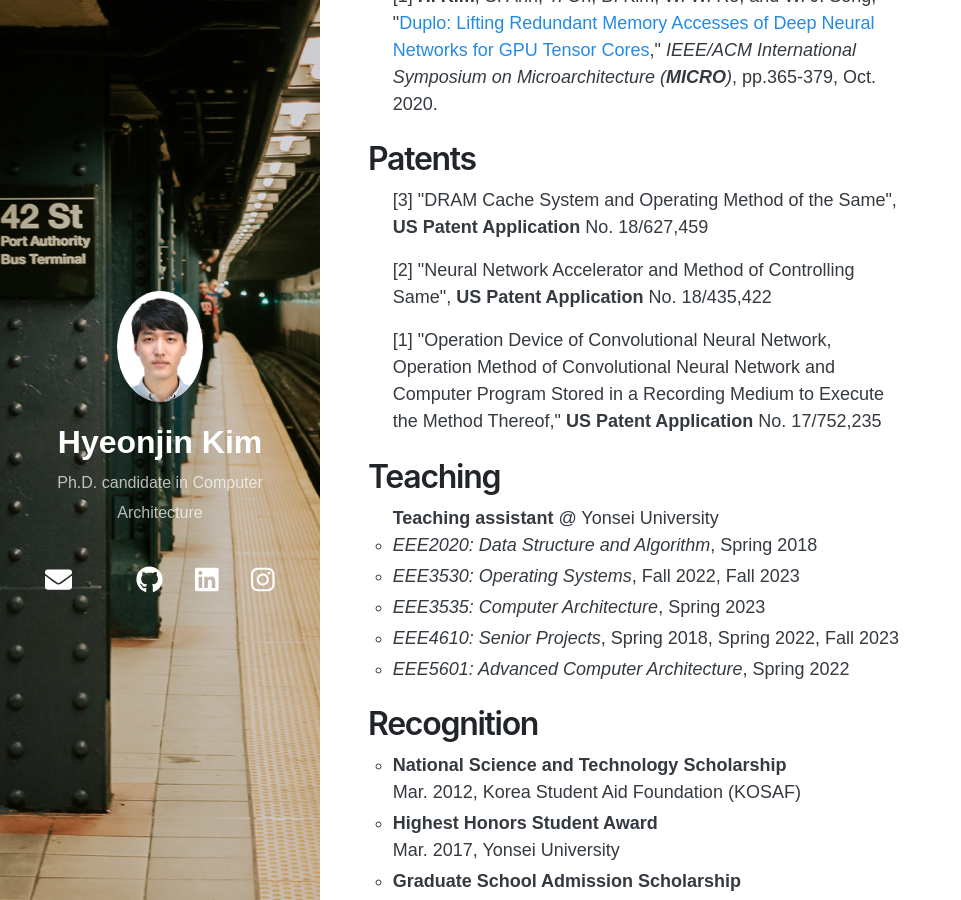
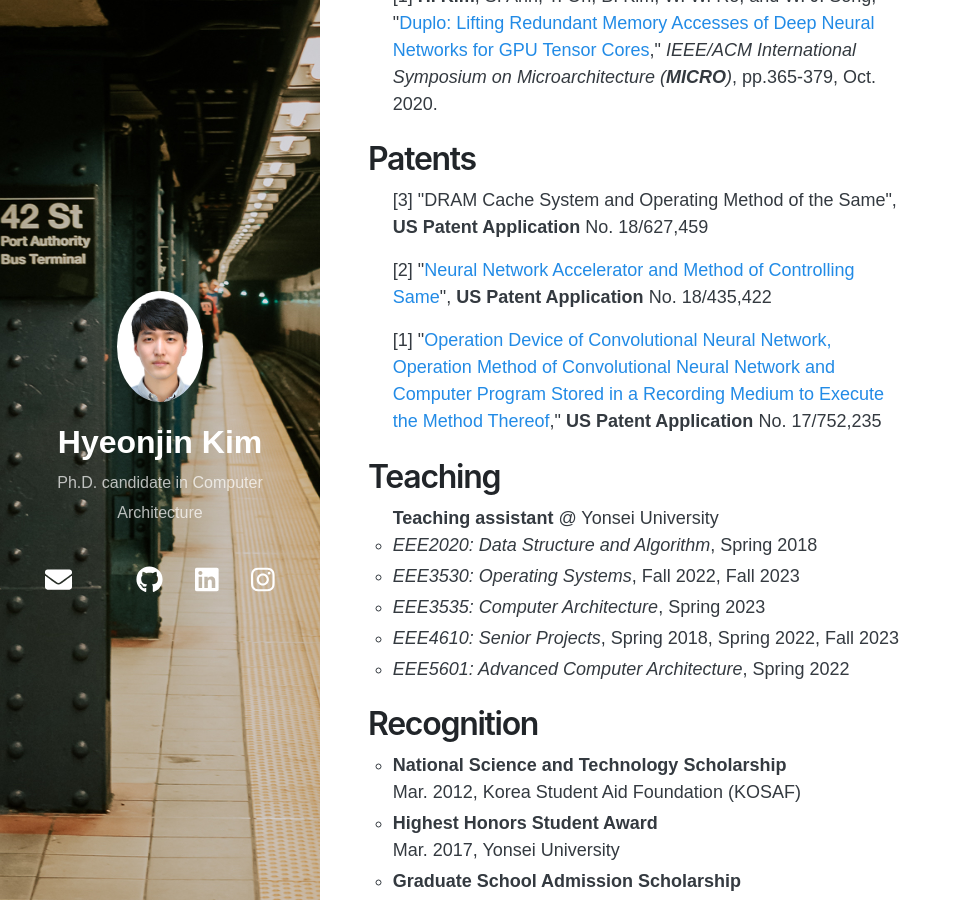
Before and after one commit to springrain12/springrain12.github.io, a Jekyll site: the page built from index.html, in a window 1280 px wide and 900 px high, scrolled down 1279 px. Shown: the whole window, without its empty margins (0-961 px from the left). Built offline with Jekyll 4.4.1, drawn with Linux system fonts in a browser that asks for light colours; nearby versions of some CDN libraries; the list of posts is cut into pages by our own code; a style sheet for code colours, icons or effects is not loaded.

Commit message:
update patent

```diff
--- a/index.html
+++ b/index.html
@@ -78,9 +78,9 @@ layout: home
 <h1>Patents</h1>
 <p class="indent">[3] "DRAM Cache System and Operating Method of the Same", <b>US Patent Application</b> No. 18/627,459
 
-<p class="indent">[2] "Neural Network Accelerator and Method of Controlling Same", <b>US Patent Application</b> No. 18/435,422
+<p class="indent">[2] "<a href="https://patents.google.com/patent/US20240281281A1/en?oq=18%2f435%2c422">Neural Network Accelerator and Method of Controlling Same</a>", <b>US Patent Application</b> No. 18/435,422
 
-<p class="indent">[1] "Operation Device of Convolutional Neural Network, Operation Method of Convolutional Neural Network and Computer Program Stored in a Recording Medium to Execute the Method Thereof," <b>US Patent Application</b> No. 17/752,235
+<p class="indent">[1] "<a href="https://patents.google.com/patent/US20220391320">Operation Device of Convolutional Neural Network, Operation Method of Convolutional Neural Network and Computer Program Stored in a Recording Medium to Execute the Method Thereof</a>," <b>US Patent Application</b> No. 17/752,235
 </p>
 
 </p>
```
